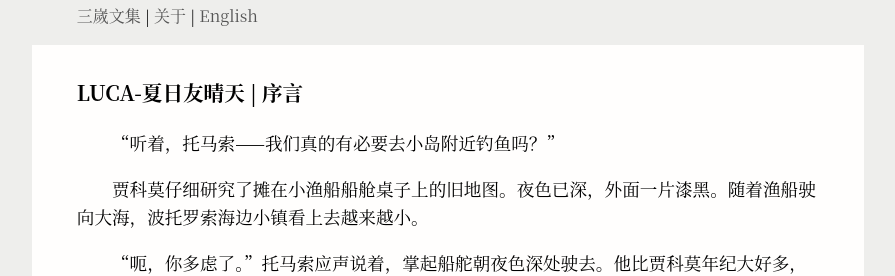
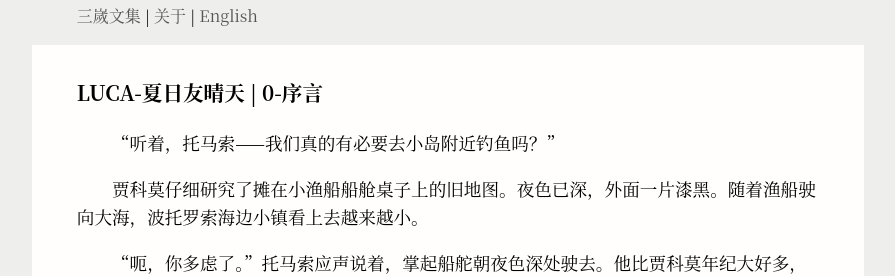
Before and after one commit to Sansuiz/wenji, a Jekyll site: the page built from pages/luca/luca-prologue.md, in a window 1280 px wide. Shown: the top 276 px of the page, without its empty margins (192-1087 px from the left). Built offline with Jekyll 4.4.1, drawn with Linux system fonts in a browser that asks for light colours; comment, search, counter and statistics services are not loaded; our own code applies the rules of GitHub Pages for plain Markdown files.

Commit message:
Update luca-prologue.md

```diff
--- a/pages/luca/luca-prologue.md
+++ b/pages/luca/luca-prologue.md
@@ -3,7 +3,7 @@ layout: cndefault
 permalink: /luca-prologue/
 ---
 
-### LUCA-夏日友晴天 | 序言
+### LUCA-夏日友晴天 | 0-序言
 
 &emsp;&emsp;“听着，托马索——我们真的有必要去小岛附近钓鱼吗？”
 
```
